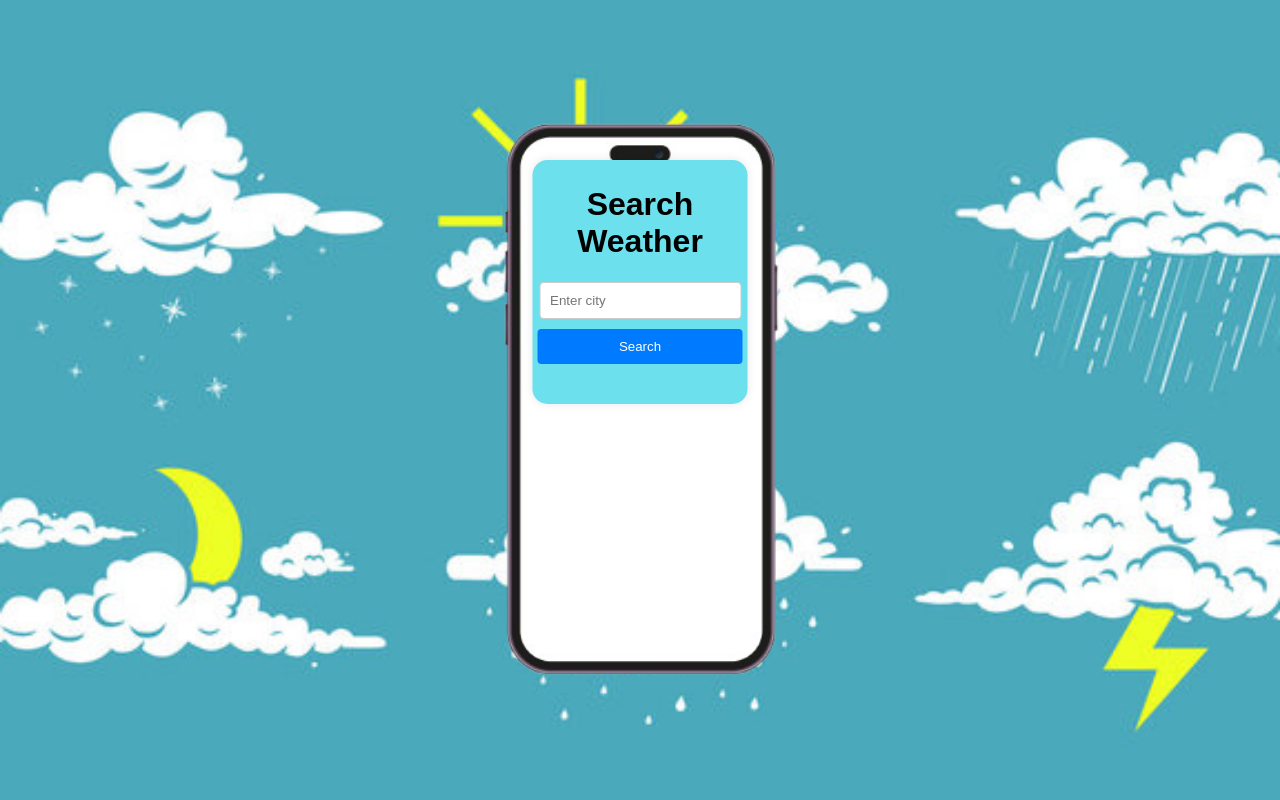
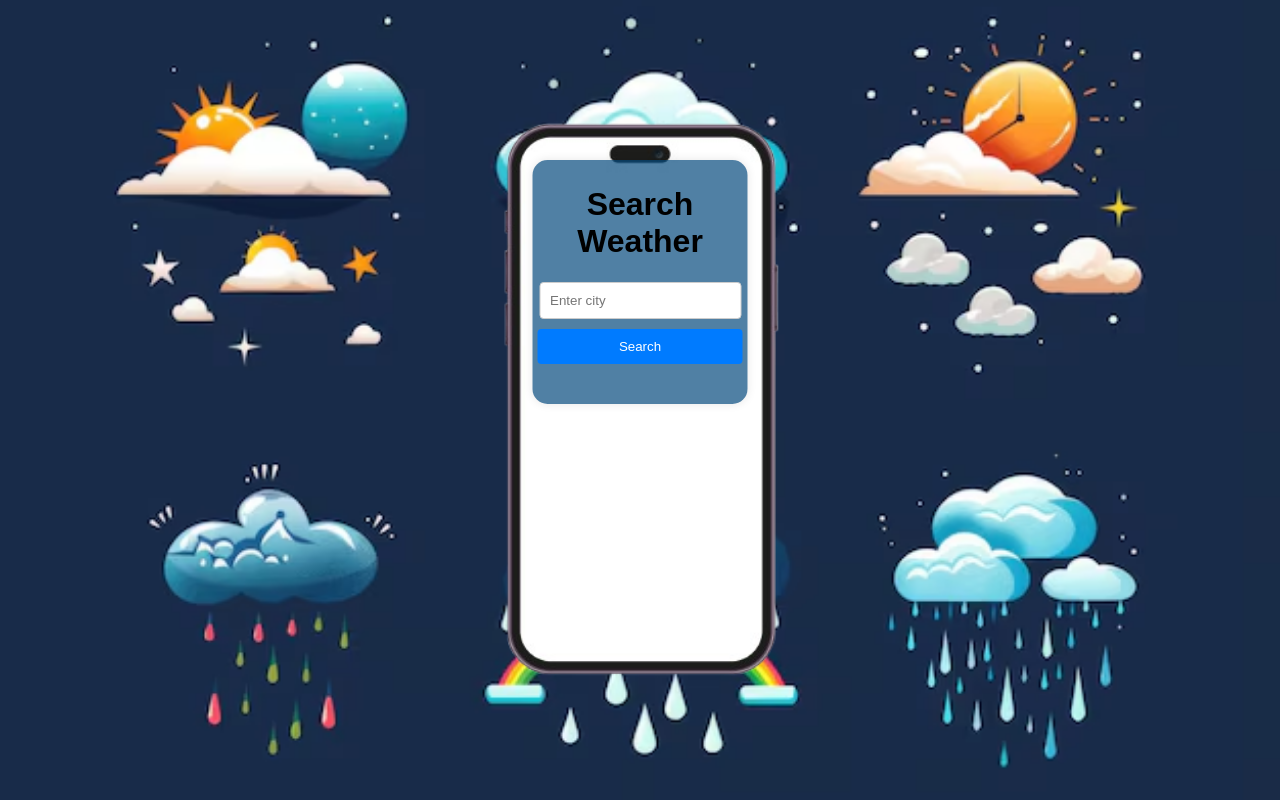
Before and after one commit to thealokmishra29/Weather-Web, a website built with Vite: page index.html in a window 1280 px wide. Built offline with nearby package versions, Linux system fonts and the light colour scheme.

Commit message:
theme_change

```diff
--- a/style.css
+++ b/style.css
@@ -6,7 +6,7 @@ body {
   align-items: center;
   height: 100vh;
   margin: 0;
-  background-image: url(weatherimage.png);
+  background-image: url(weatherdark.png);
   background-size: cover;
   background-position: center;
 }
@@ -42,7 +42,7 @@ body {
   padding: 5px;
   border-radius: 15px;
   box-shadow: 0 0 10px rgba(0, 0, 0, 0.1);
-  background-color: #6ce0ed;
+  background-color: #03487db1;
   text-align: center;
   z-index: 2;
 }
```
Also changed, not shown: weatherdark.png (added), weatherimage.png (deleted).
